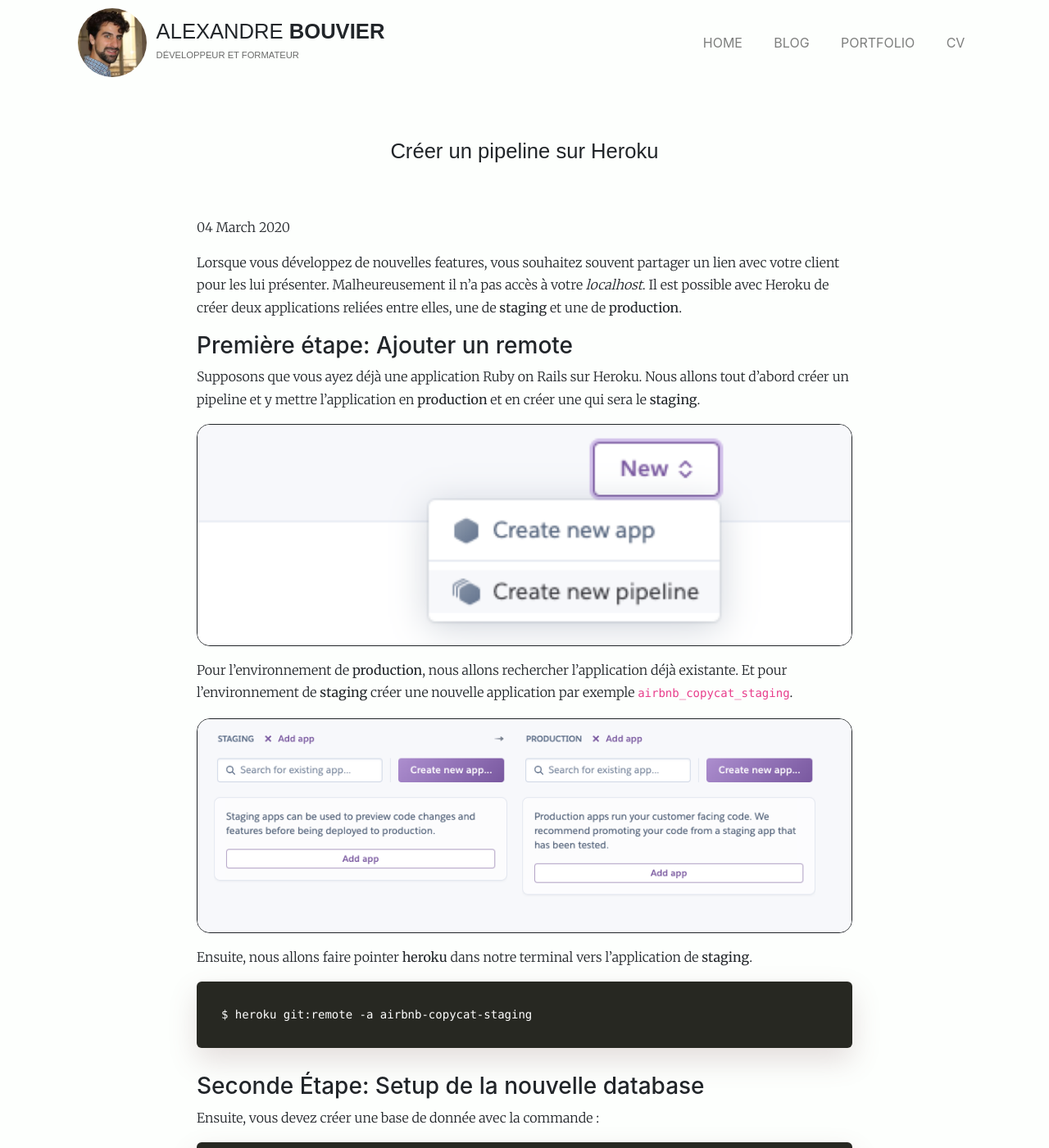
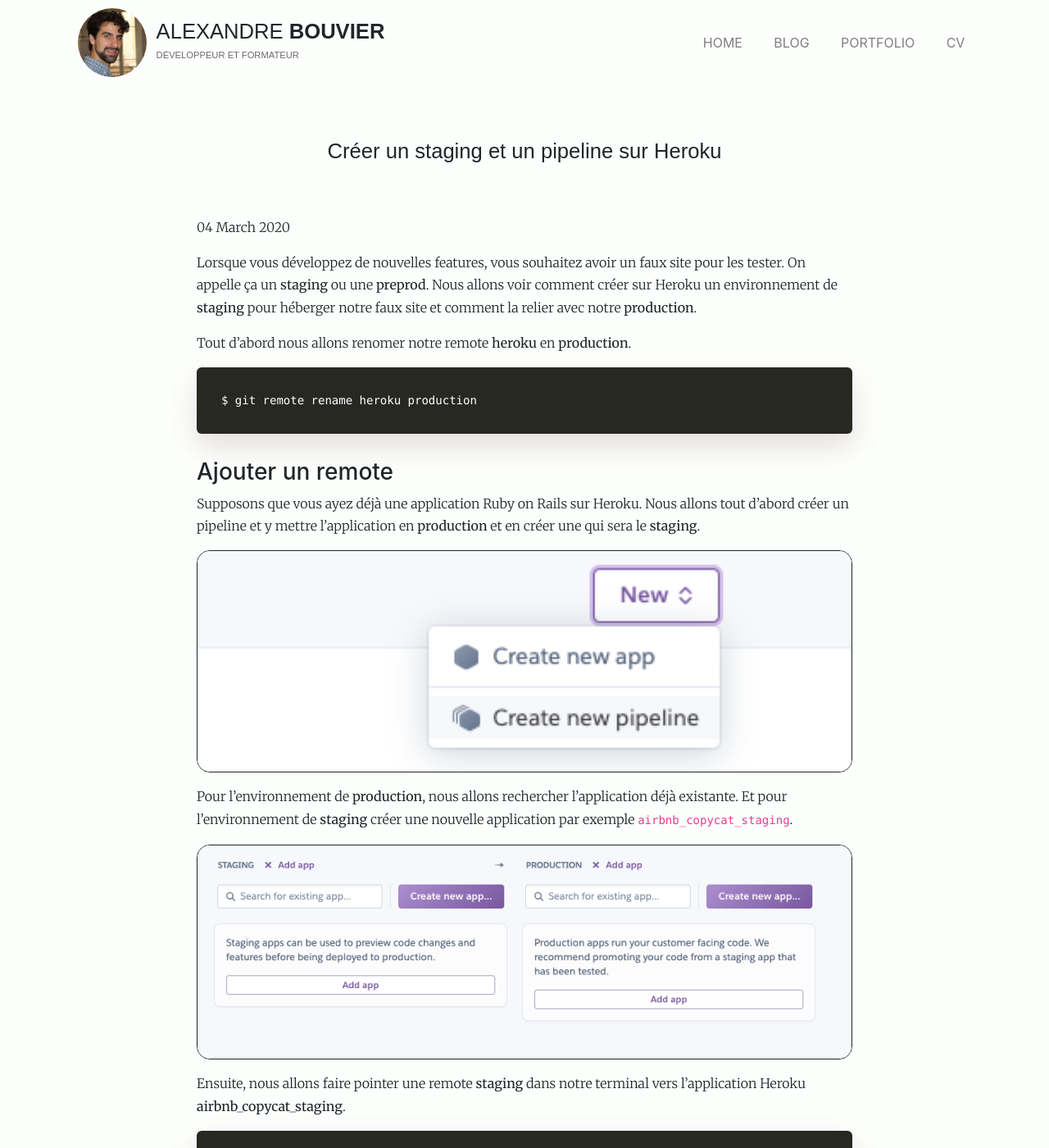
Before and after one commit to alexandrebk/alexandrebk.github.io, a Jekyll site: the page built from _posts/2020-03-04-staging-env.md, in a window 1280 px wide and 1400 px high. Shown: the whole window at 82% size. Built offline with Jekyll 4.4.1, drawn with Linux system fonts in a browser that asks for light colours; nearby versions of some CDN libraries; some of the changed text lies outside the part shown.

Commit message:
WIP: Post Staging Pipeline on Heroku

````diff
--- a/_posts/2020-03-04-staging-env.md
+++ b/_posts/2020-03-04-staging-env.md
@@ -1,14 +1,20 @@
 ---
 layout: post
-title:  "Créer un pipeline sur Heroku"
+title:  "Créer un staging et un pipeline sur Heroku"
 description: "Dans ce tuto nous allons apprendre comment configurer un environnement de staging."
 status: tech
 tags: "heroku"
 ---
 
-Lorsque vous développez de nouvelles features, vous souhaitez souvent partager un lien avec votre client pour les lui présenter. Malheureusement il n'a pas accès à votre *localhost*. Il est possible avec Heroku de créer deux applications reliées entre elles, une de **staging** et une de **production**.
+Lorsque vous développez de nouvelles features, vous souhaitez avoir un faux site pour les tester. On appelle ça un **staging** ou une **preprod**. Nous allons voir comment créer sur Heroku un environnement de **staging** pour héberger notre faux site et comment la relier avec notre **production**.
 
-### Première étape: Ajouter un remote
+Tout d'abord nous allons renomer notre remote **heroku** en **production**.
+
+```sh
+$ git remote rename heroku production
+```
+
+### Ajouter un remote
 
 Supposons que vous ayez déjà une application Ruby on Rails sur Heroku. Nous allons tout d'abord créer un pipeline et y mettre l'application en **production** et en créer une qui sera le **staging**.
 
@@ -18,18 +24,21 @@ Pour l'environnement de **production**, nous allons rechercher l'application dé
 
 <img src="/images/posts/staging-env/applications.png" class="image" alt="application">
 
-Ensuite, nous allons faire pointer **heroku** dans notre terminal vers l'application de **staging**.
+Ensuite, nous allons faire pointer une remote **staging** dans notre terminal vers l'application Heroku **airbnb_copycat_staging**.
 
-```
+```sh
 $ heroku git:remote -a airbnb-copycat-staging
+$ git remote rename heroku staging
 ```
 
-### Seconde Étape: Setup de la nouvelle database
+Désormais pour toute vos commandes `heroku` il faudra ajouter le suffixe `--remote production` ou `--remote staging`.
+
+### Setup de la nouvelle database
 
 Ensuite, vous devez créer une base de donnée avec la commande :
 
 ```
-$ heroku addons:create heroku-postgresql:hobby-dev
+$ heroku addons:create heroku-postgresql:hobby-dev --remote staging
 ```
 
 Dans le fichier `config/database.yml` ajouter le code suivant à la fin du fichier en remplaçant `airbnb-copycat-staging` par le nom de votre application. Pour le *username* et le *password*, vous pouvez gardez les mêmes valeurs que la **production**.
@@ -42,16 +51,17 @@ staging:
   password: <%= ENV['AIRBNB_COPYCAT_DATABASE_PASSWORD'] %>
 ```
 
-### Trosième Étape: Webpacker
+### Webpacker
 
 Si vous utilisez Webpacker il faudra ajouter ceci au fichier `config/webpacker.yml`. De préférence entre la ligne de test et la ligne de production.
 
 ```
+
 staging:
   <<: *default
 ```
 
-### Quatrième étape: Configuration de l'environnement
+### Configuration de l'environnement
 
 Pour finir on copie la configuration de l'environnement de production à celui de staging avec la commande:
 
@@ -62,3 +72,13 @@ $ cp config/environments/production.rb config/environments/staging.rb
 Sur votre interface Heroku le bouton **Promote to production** vous permettra de basculer le staging en prod.
 
 <img src="/images/posts/staging-env/promote-to-production.png" class="image" alt="Promote to production">
+
+### Seed
+
+Une bonne pratique de code est de protéger les données de production lorsque que vous lancez votre seed. Pour cela vous pouvez rajoutez un `return` en début de seed.
+
+```ruby
+# db/seeds.rb
+
+return if Rails.env.production?
+```
````
